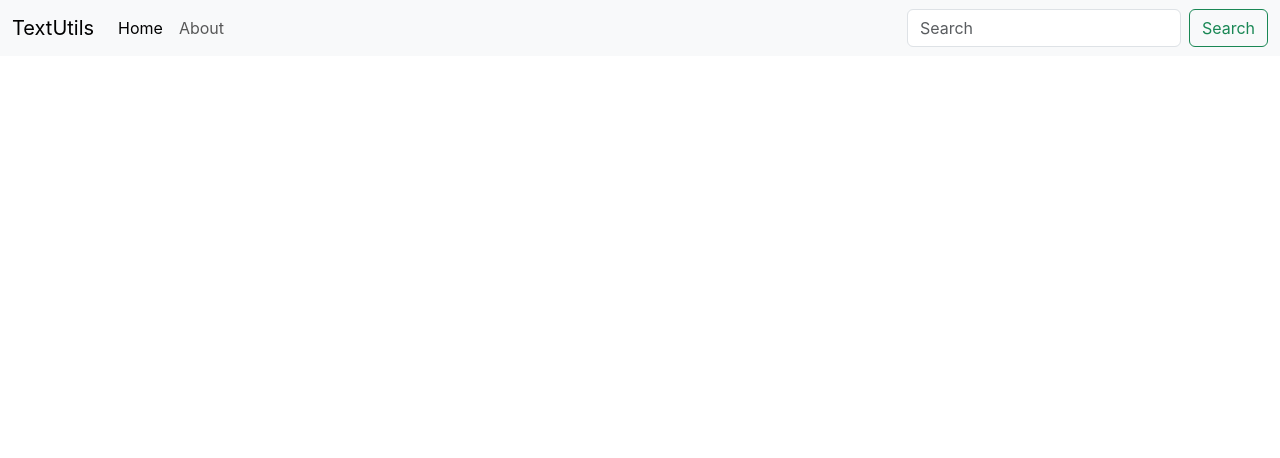
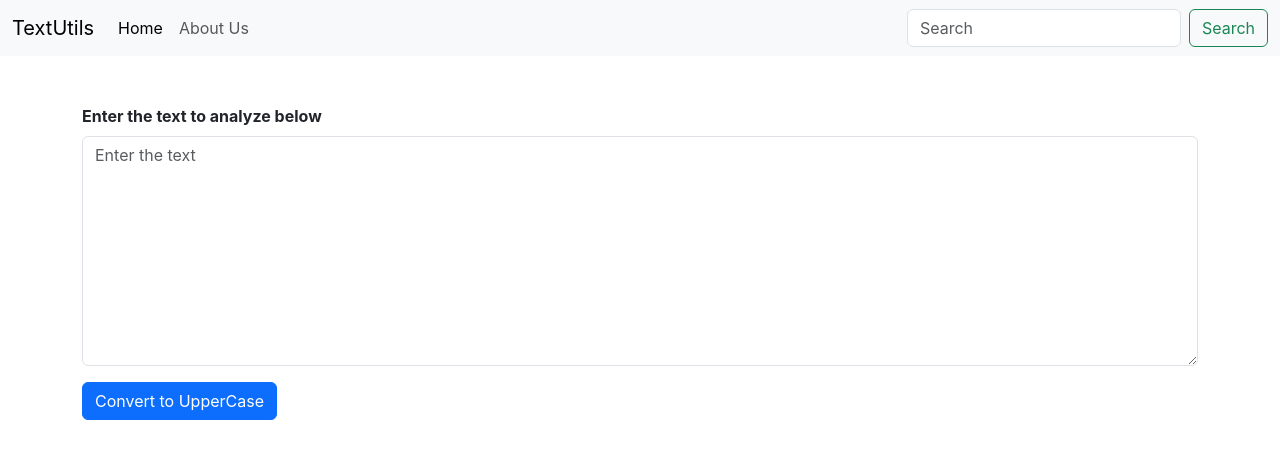
Before and after one commit to MuminBashir/TextUtils-React-App, a React (Create React App) app: page / in a window 1280 px wide. Shown: the top 458 px of the page. Built offline with nearby package versions, Linux system fonts and the light colour scheme.

Commit message:
tutorial 7 done

```diff
--- a/src/App.js
+++ b/src/App.js
@@ -1,30 +1,14 @@
 import './App.css';
+import Navbar from './components/Navbar';
+import TextForm from './components/TextForm';
 
 function App() {
   return (
     <>
-     <nav className="navbar navbar-expand-lg bg-body-tertiary">
-  <div className="container-fluid">
-    <a className="navbar-brand" href="/">TextUtils</a>
-    <button className="navbar-toggler" type="button" data-bs-toggle="collapse" data-bs-target="#navbarSupportedContent" aria-controls="navbarSupportedContent" aria-expanded="false" aria-label="Toggle navigation">
-      <span className="navbar-toggler-icon"></span>
-    </button>
-    <div className="collapse navbar-collapse" id="navbarSupportedContent">
-      <ul className="navbar-nav me-auto mb-2 mb-lg-0">
-        <li className="nav-item">
-          <a className="nav-link active" aria-current="page" href="/">Home</a>
-        </li>
-        <li className="nav-item">
-          <a className="nav-link" href="/">About</a>
-        </li>
-      </ul>
-      <form className="d-flex" role="search">
-        <input className="form-control me-2" type="search" placeholder="Search" aria-label="Search"/>
-        <button className="btn btn-outline-success" type="submit">Search</button>
-      </form>
-    </div>
-  </div>
-</nav>
+     <Navbar title="TextUtils" aboutText="About Us"/>
+     <div className="container my-5">
+     <TextForm heading="Enter the text to analyze below"/>
+     </div>
     </>
   );
 }
--- /dev/null
+++ b/src/components/Navbar.js
@@ -0,0 +1,54 @@
+import React from "react";
+import PropTypes from "prop-types";
+
+export default function Navbar(props) {
+  return (
+    <nav className="navbar navbar-expand-lg bg-body-tertiary">
+      <div className="container-fluid">
+        <a className="navbar-brand" href="/">
+          {props.title}
+        </a>
+        <button
+          className="navbar-toggler"
+          type="button"
+          data-bs-toggle="collapse"
+          data-bs-target="#navbarSupportedContent"
+          aria-controls="navbarSupportedContent"
+          aria-expanded="false"
+          aria-label="Toggle navigation"
+        >
+          <span className="navbar-toggler-icon"></span>
+        </button>
+        <div className="collapse navbar-collapse" id="navbarSupportedContent">
+          <ul className="navbar-nav me-auto mb-2 mb-lg-0">
+            <li className="nav-item">
+              <a className="nav-link active" aria-current="page" href="/">
+                Home
+              </a>
+            </li>
+            <li className="nav-item">
+              <a className="nav-link" href="/">
+                {props.aboutText}
+              </a>
+            </li>
+          </ul>
+          <form className="d-flex" role="search">
+            <input
+              className="form-control me-2"
+              type="search"
+              placeholder="Search"
+              aria-label="Search"
+            />
+            <button className="btn btn-outline-success" type="submit">
+              Search
+            </button>
+          </form>
+        </div>
+      </div>
+    </nav>
+  );
+}
+
+Navbar.propTypes = { title: PropTypes.string, aboutText: PropTypes.string };
+
+Navbar.defaultProps = {title: "Enter Title", aboutText: "Enter About"}
--- /dev/null
+++ b/src/components/TextForm.js
@@ -0,0 +1,30 @@
+import React, {useState} from "react";
+
+export default function TextForm(props) {
+
+    const [text, setText] = useState("")
+
+    const handleChange = (event)=>{
+        setText(event.target.value)
+    }
+
+    const upperCase = ()=>{
+        setText(text.toUpperCase())
+    }
+  return (
+    <div className="mb-3">
+      <label htmlFor="exampleFormControlTextarea1" className="form-label fw-bolder">
+        {props.heading}
+      </label>
+      <textarea
+        className="form-control"
+        id="exampleFormControlTextarea1"
+        placeholder="Enter the text"
+        value={text}
+        onChange={handleChange}
+        rows="9"
+      ></textarea>
+      <button className="btn btn-primary my-3" onClick={upperCase}>Convert to UpperCase</button>
+    </div>
+  );
+}
```
